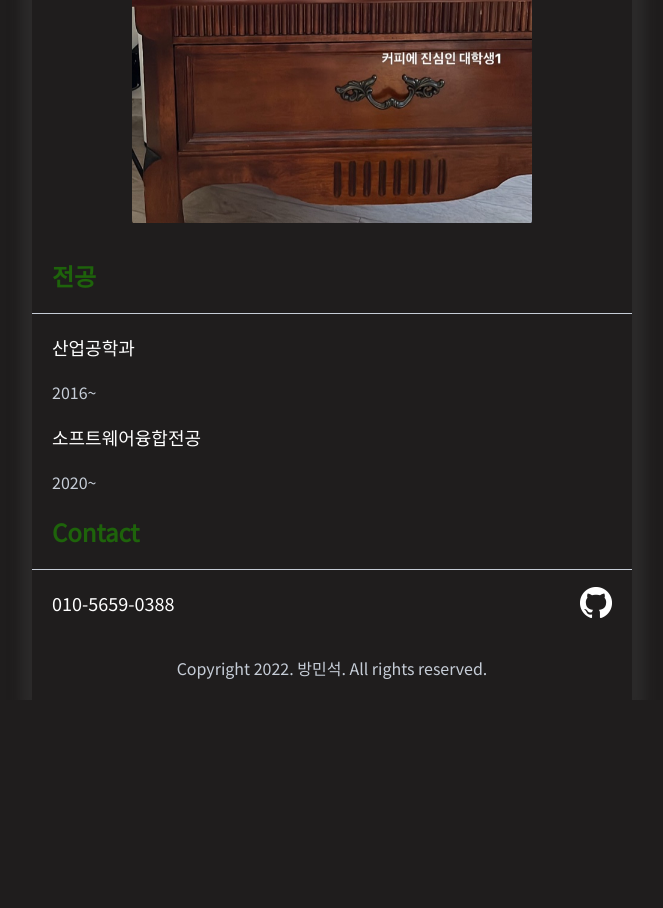
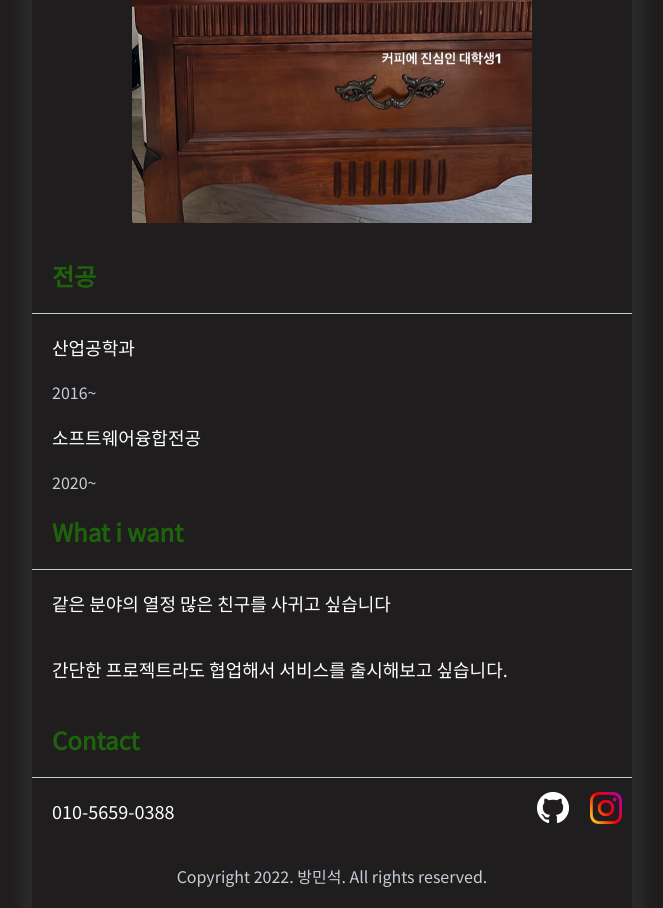
Before and after one commit to minseok1109/likelion_introduce, a plain HTML site: page index.html in a window 1280 px wide. Shown: the part 1117-2025 px from the top of the page, without its empty margins (308-971 px from the left). Before the commit the page ends 1817 px from the top, so only its background shows below. Drawn offline with Linux system fonts and the light colour scheme.

Commit message:
add log and introduction

```diff
--- a/index.css
+++ b/index.css
@@ -67,10 +67,10 @@ header {
   align-items: center;
 }
 
-.sns_logo {
-  padding-right: 20px;
-  display: inline;
-  float: right;
+.sns_logo{
+  width: 105px;
+  display: flex;
+  justify-content: space-around;
 }
 
 .img {
@@ -80,3 +80,8 @@ header {
   display: block;
   margin: 0px auto;
 }
+
+.insta_logo{
+  width: 32px;
+  height: 32px;
+}
--- a/index.html
+++ b/index.html
@@ -45,17 +45,32 @@
       </div>
     </section>
     <section>
+      <h2>What i want</h2>
+        <p>같은 분야의 열정 많은 친구를 사귀고 싶습니다</p>
+        <p>간단한 프로젝트라도 협업해서 서비스를 출시해보고 싶습니다.</p>
+    </section>
+    <section>
       <h2>Contact</h2>
       <div class="contact_wrap">
         <p>010-5659-0388</p>
-        <a href="https://github.com/minseok1109">
-          <img
-            class="sns_logo"
-            src="./img/GitHub-Mark-Light-32px.png"
-            alt="github"
-        /></a>
+        <div class="sns_logo">
+          <a href="https://github.com/minseok1109">
+            <img
+
+                    src="./img/GitHub-Mark-Light-32px.png"
+                    alt="github"
+            /></a>
+          <a href="https://www.instagram.com/mindollb/">
+            <img
+                    class="insta_logo"
+                    src="./img/Instagram_Glyph_Gradient_RGB.png"
+                    alt="github"
+            /></a>
+        </div>
+
       </div>
     </section>
+
     <footer class="footer">Copyright 2022. 방민석. All rights reserved.</footer>
   </body>
 </html>
```
Also changed, not shown: img/Instagram_Glyph_Gradient_RGB.png (added), img/glyph-logo_May2016.png (added).
